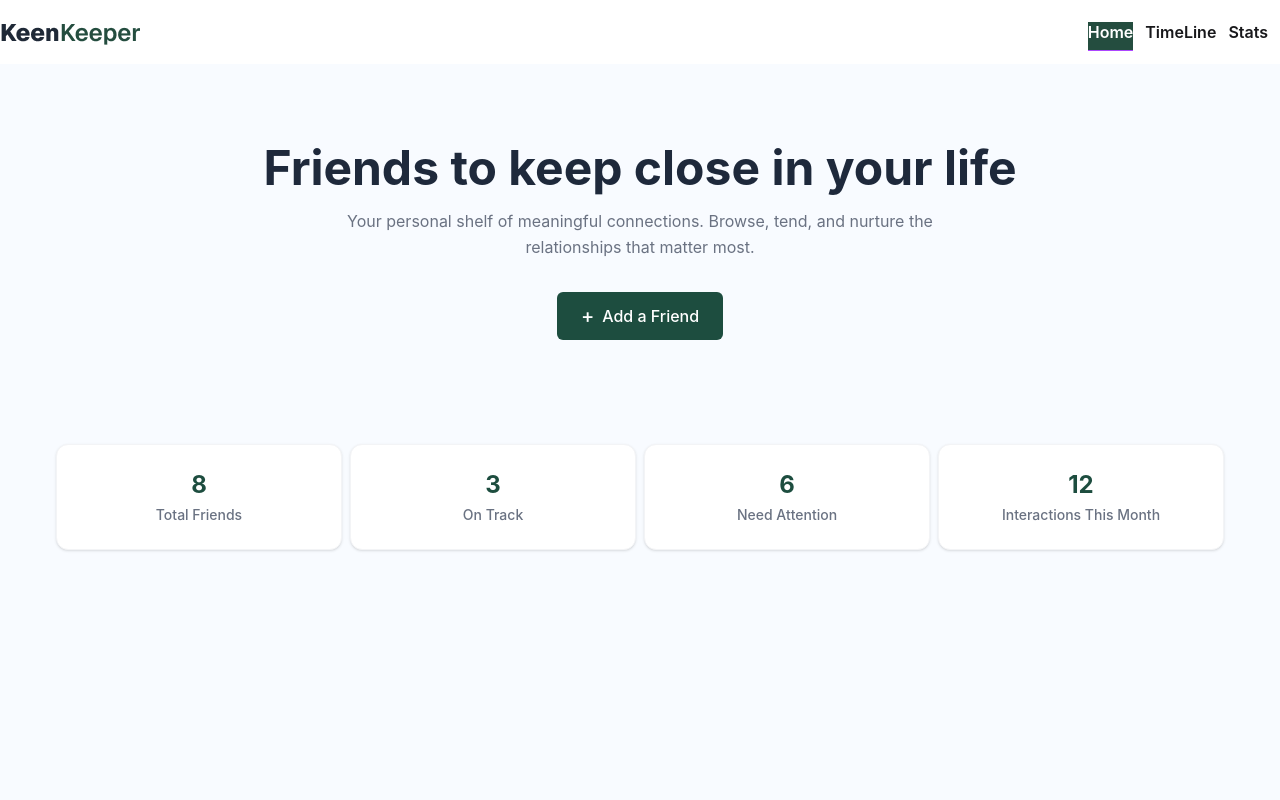
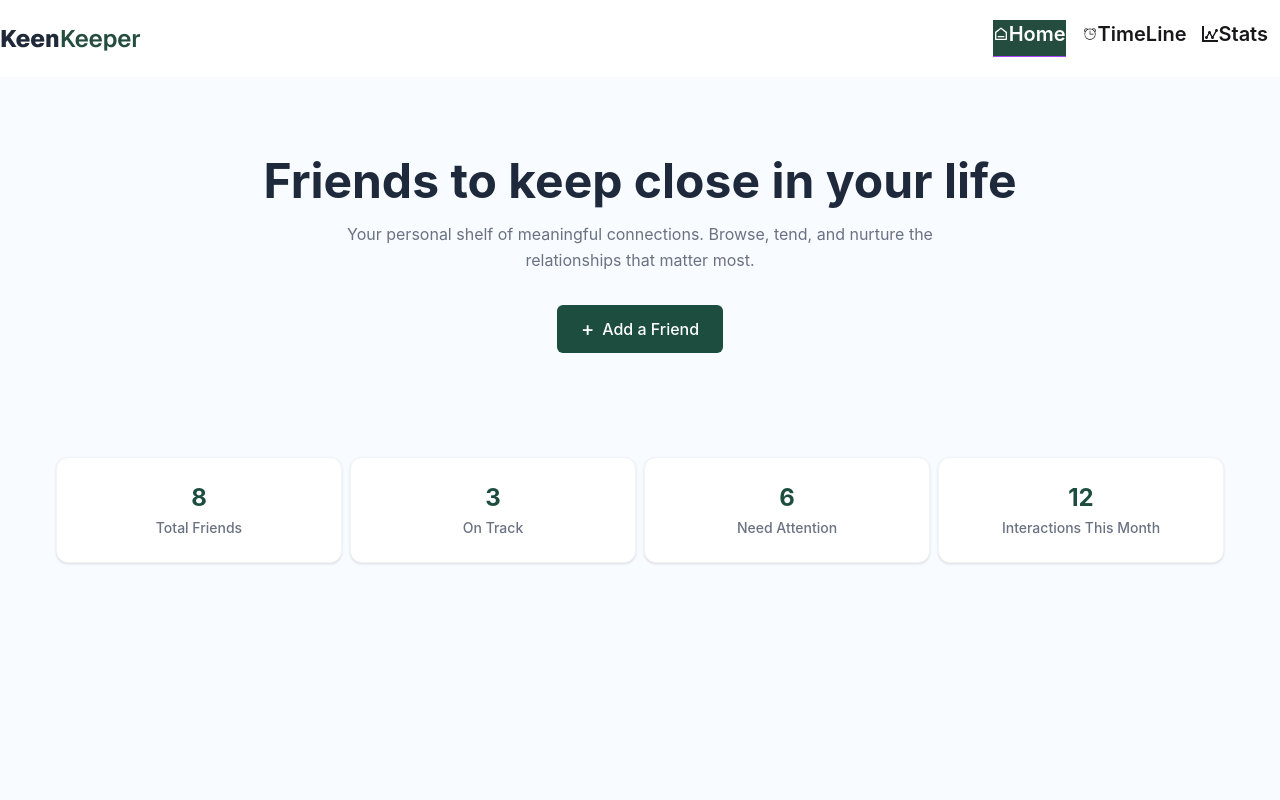
Before and after one commit to Jabed75/As-07-Keen-Kepper, a React (Vite) app: page / in a window 1280 px wide. Shown: the top 800 px of the page. Built offline with nearby package versions, Linux system fonts and the light colour scheme.

Commit message:
update file

```diff
--- a/src/components/share/Navbar.jsx
+++ b/src/components/share/Navbar.jsx
@@ -1,22 +1,34 @@
 import React from 'react';
 import logo from '../../assets/logo.png'
-import { Link, NavLink } from 'react-router';
+
 import MyNavlink from './MyNavlink';
+import { CiAlarmOn } from "react-icons/ci";
+import { RiHome6Line } from 'react-icons/ri';
+import { ImStatsDots } from 'react-icons/im';
 
 const Navbar = () => {
     return (
         <nav className='shadow'>
            <div className='flex justify-between items-center bg-white shadow py-[8px] container mx-auto'>
              <img src={logo} alt="" />
-            <ul className='flex gap-3 rounded-lg p-3'>
+            <ul className='flex gap-4 rounded-lg p-3'>
                 <li>
-                  <MyNavlink to={'/'}>Home</MyNavlink>
+                  <MyNavlink to={'/'} className='flex items-center'>
+                  <RiHome6Line />
+                  <span className='text-xl'>Home</span>
+                  </MyNavlink>
                 </li>
+               <li>
+                 <MyNavlink  to='/timeline'  className='flex items-center '>
+                 <CiAlarmOn />
+               <span className='text-xl'>TimeLine</span>
+           </MyNavlink>
+             </li>
                 <li>
-                    <MyNavlink to={'/timeline'} className={''}>TimeLine</MyNavlink>
-                </li>
-                <li>
-                    <MyNavlink to={'/stats'}>Stats</MyNavlink>
+                    <MyNavlink to={'/stats'} className='flex items-center'>
+                    <ImStatsDots />
+                    <span className='text-xl'> Stats</span>
+                   </MyNavlink>
                 </li>
             </ul>
            </div>
```
